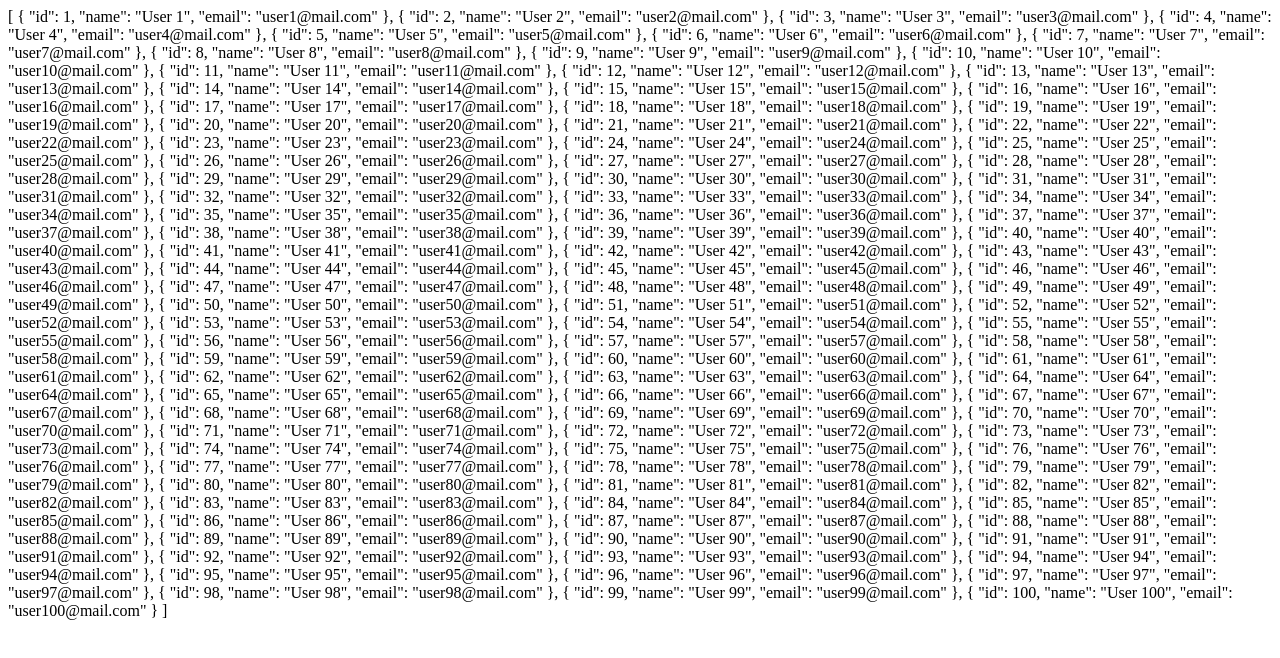
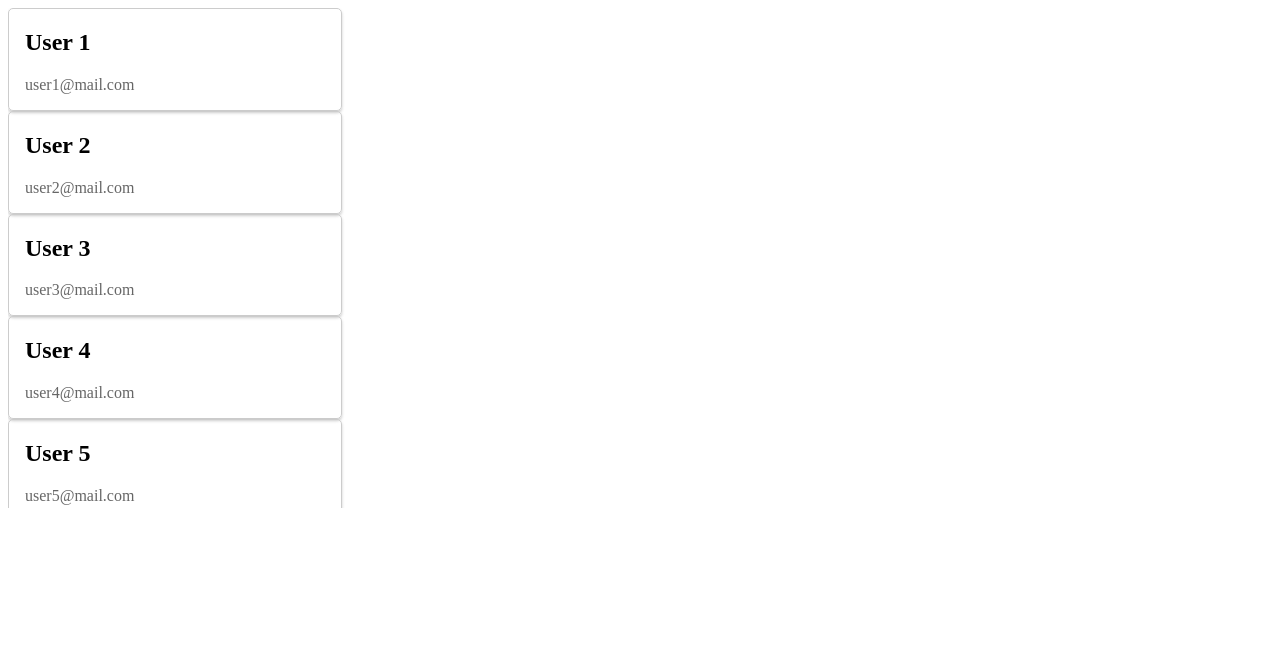
Before and after one commit to danimr99/react-virtualized-list, a React (Vite) app: page / in a window 1280 px wide. Shown: the top 658 px of the page. Built offline with nearby package versions, Linux system fonts and the light colour scheme.

Commit message:
feat: basic virtualization list

```diff
--- a/src/App.jsx
+++ b/src/App.jsx
@@ -1,9 +1,12 @@
 import { generateUsers } from "./utils";
+import { VirtualizedList } from "./components";
 
 const USERS_SIZE = 100;
 
 export const App = () => {
   const users = generateUsers(USERS_SIZE);
 
-  return <div>{JSON.stringify(users, null, 2)}</div>;
+  return (
+    <VirtualizedList items={users} itemHeight={100} containerHeight={500} />
+  );
 };
--- /dev/null
+++ b/src/components/VirtualizedList/VirtualizedList.jsx
@@ -0,0 +1,54 @@
+import { useState } from "react";
+import PropTypes from "prop-types";
+
+import { UserCard } from "..";
+
+export const VirtualizedList = ({
+  items = [],
+  itemHeight,
+  containerHeight,
+}) => {
+  const [scrollTop, setScrollTop] = useState(0);
+
+  const startIndex = Math.floor(scrollTop / itemHeight);
+  const endIndex = Math.min(
+    startIndex + Math.ceil(containerHeight / itemHeight),
+    items.length
+  );
+
+  const visibleItems = items.slice(startIndex, endIndex);
+  const invisibleItemsHeight =
+    (startIndex + visibleItems.length - endIndex) * itemHeight;
+
+  const handleScroll = (event) => {
+    setScrollTop(event.target.scrollTop);
+  };
+
+  return (
+    <div
+      style={{ height: `${containerHeight}px`, overflowY: "scroll" }}
+      onScroll={handleScroll}
+    >
+      <div style={{ height: `${items.length * itemHeight}px` }}>
+        <div
+          style={{
+            position: "relative",
+            height: `${visibleItems.length * itemHeight}px`,
+            top: `${startIndex * itemHeight}px`,
+          }}
+        >
+          {visibleItems.map((item) => (
+            <UserCard key={item.id} {...item} />
+          ))}
+        </div>
+        <div style={{ height: `${invisibleItemsHeight}px` }} />
+      </div>
+    </div>
+  );
+};
+
+VirtualizedList.propTypes = {
+  items: PropTypes.array.isRequired,
+  itemHeight: PropTypes.number.isRequired,
+  containerHeight: PropTypes.number.isRequired,
+};
--- /dev/null
+++ b/src/components/index.js
@@ -0,0 +1,2 @@
+export * from "./VirtualizedList/VirtualizedList";
+export * from "./UserCard/UserCard";
```
